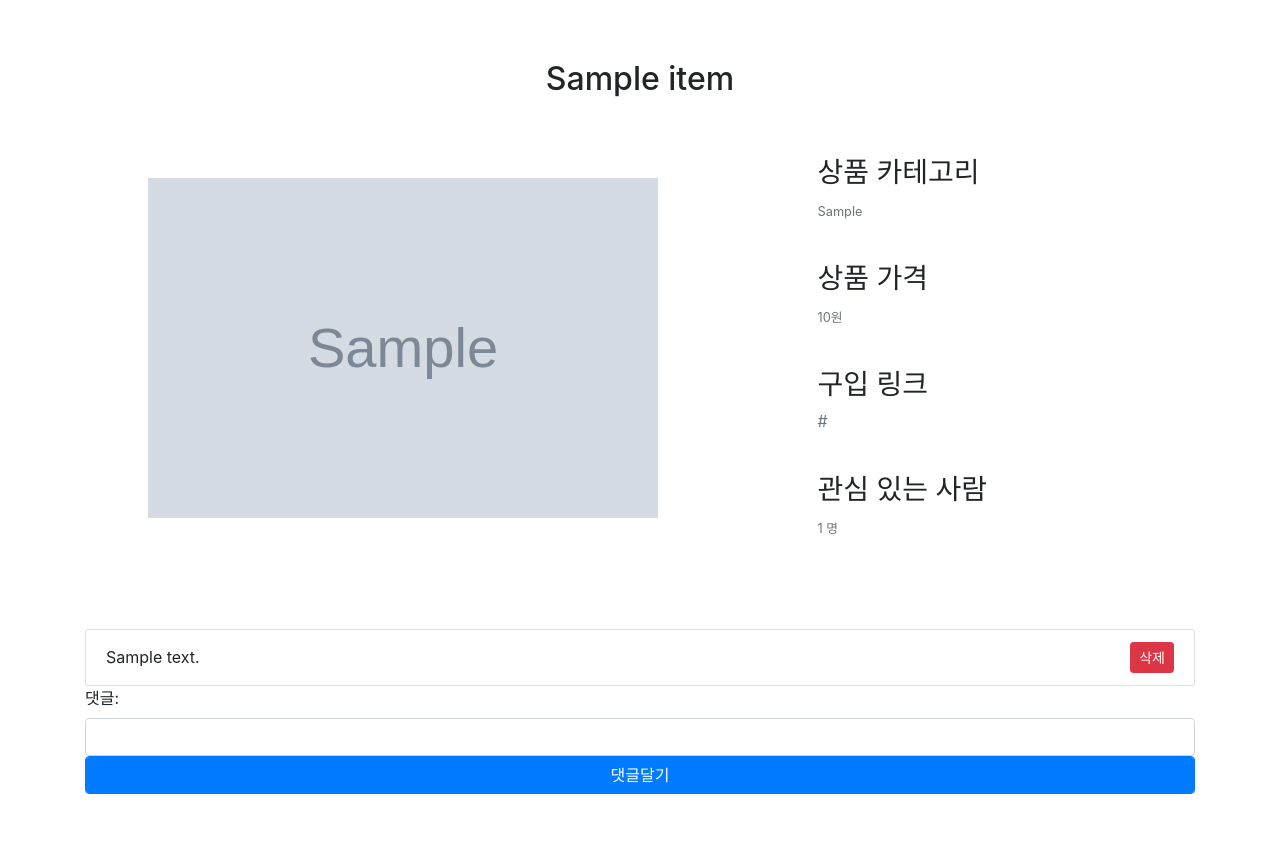
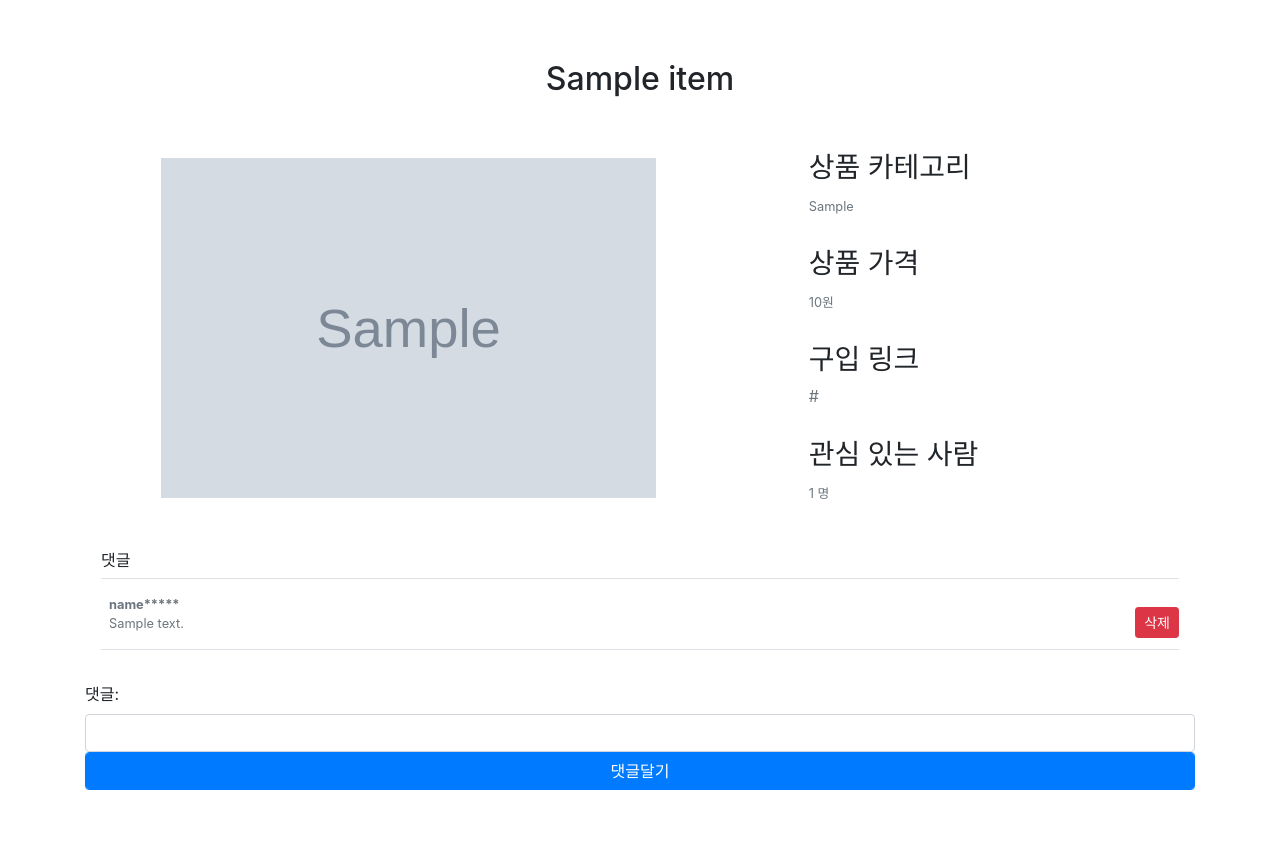
Before and after one commit to rainsound-k/Zirmi-Project, a Django app: page /items/public/1/ in a window 1280 px wide. Shown: the part 56-916 px from the top of the page. Before the commit the page ends 850 px from the top, so only its background shows below. Run offline with Django 3.2, Linux system fonts and the light colour scheme; a user stored in the database is signed in; tables that the repository leaves empty hold one stand-in row (values such as "Sample post"); grey boxes marked "Sample" are stand-in pictures; style sheets or scripts are compiled from the project's sources; parts of the project's set-up code (start-up, migrations or seed data) failed here and were passed over; some libraries are stand-ins or nearby versions.

Commit message:
comment css 적용

```diff
--- /dev/null
+++ b/app/items/templatetags/id_from_email_tag.py
@@ -0,0 +1,15 @@
+from django import template
+
+register = template.Library()
+
+
+@register.filter()
+def id_from_email(user):
+    # rainsound128@gmail.com의 형식을 rain***** 형식으로 변경
+    email = user.email
+    id = email.split('@')[0]
+    if len(id) < 4:
+        private_id = id[:2] + '*' * 5
+    else:
+        private_id = id[:4] + '*' * 5
+    return private_id
--- a/app/static/css/custom_bootstrap.css
+++ b/app/static/css/custom_bootstrap.css
@@ -1,5 +1,9 @@
 img.card-img-top {
   height: 225px;
+}
+
+.row {
+  margin: 0;
 }
 
 .item-name {
@@ -7,10 +11,10 @@ img.card-img-top {
 }
 
 .item-detail {
-  padding: 20px;
+  padding: 15px;
 }
 
-.item-detail-container {
+.container {
   margin-bottom: 70px;
 }
 
@@ -18,3 +22,16 @@ img.card-img-top {
   width: 100%;
   max-height: 340px;
 }
+
+.comment-container {
+  padding: 15px;
+}
+
+p.media-body {
+  word-break: break-word;
+  padding-right: 5px;
+}
+
+.comment-delete-btn {
+  margin: 0;
+}
--- a/app/static/scss/custom_bootstrap.scss
+++ b/app/static/scss/custom_bootstrap.scss
@@ -1,16 +1,29 @@
 img.card-img-top {
   height: 225px;
+}
+.row {
+  margin: 0;
 }
 .item-name {
   padding: 30px;
 }
 .item-detail {
-  padding: 20px;
+  padding: 15px;
 }
-.item-detail-container {
+.container {
   margin-bottom: 70px;
 }
 .detail-img {
   width: 100%;
   max-height: 340px;
 }
+.comment-container {
+  padding: 15px;
+}
+p.media-body {
+  word-break: break-word;
+  padding-right: 5px;
+}
+.comment-delete-btn {
+  margin: 0;
+}
--- a/app/templates/items/public_item_detail.html
+++ b/app/templates/items/public_item_detail.html
@@ -1,4 +1,5 @@
 {% extends 'base.html' %}
+{% load id_from_email_tag %}
 {% load humanize %}
 {% load widget_tweaks %}
 {% block content %}
@@ -6,15 +7,15 @@
 <div class="container">
   <div class="item-detail-container">
     <div class="row align-items-center">
-      <h2 class="col-sm-12 text-center item-name">{{ item.name }}</h2>
+      <h2 class="col-lg-12 text-center item-name">{{ item.name }}</h2>
     </div>
     <div class="row justify-content-around align-items-center">
-      <div class="col-sm-6 order-sm-1">
+      <div class="col-lg-6 order-lg-1">
         <div class="mb3">
           <img class="col-12 rounded detail-img" src="{% if item.img %}{{ item.img.url }}{% else %}https://www.publicdomainpictures.net/pictures/250000/velka/shopping-1515702542IGF.jpg{% endif %}" alt="item-image">
         </div>
       </div>
-      <div class="col-sm-4 order-sm-2">
+      <div class="col-lg-4 order-lg-2">
         <div class="item-detail">
           <h3>상품 카테고리</h3>
           <small class="text-muted">{% if item.category %}{{ item.category }}{% else %} {% endif %}</small>
@@ -35,22 +36,29 @@
     </div>
   </div>
 
-  <div class="comment-container">
-    <ul class="list-group">
-      {% for comment in item.comments.all %}
-      <li class="list-group-item d-flex justify-content-between align-items-center">
-        {{ comment.content }}
-        {% if comment.user == user %}
-        <form action="{% url 'items:comment-delete' comment_pk=comment.pk %}?next={% url 'items:public-item-detail' item_pk=item.pk %}" method="post">
+
+  <div class="my-3 p-3 bg-white rounded box-shadow">
+    <h6 class="border-bottom border-gray pb-2 mb-0">댓글</h6>
+    {% for comment in item.comments.all %}
+    <div id="item-comments-{{ comment.pk }}" class="media text-muted pt-3 border-bottom border-gray align-items-center">
+      <img data-src="holder.js/32x32?theme=thumb&bg=007bff&fg=007bff&size=1" alt="" class="mr-2 rounded">
+      <p class="media-body pb-3 mb-0 small lh-125">
+      <strong class="d-block text-gray-dark">{{ comment.user|id_from_email }}</strong>
+      {{ comment.content }}
+      </p>
+      {% if comment.user == user %}
+        <form action="{% url 'items:comment-delete' comment_pk=comment.pk %}?next={% url 'items:public-item-detail' item_pk=item.pk %}#item-comments-{{ comment.pk }}" method="post">
           {% csrf_token %}
-          <button class="btn btn-sm btn-danger">삭제</button>
+          <button class="btn btn-sm btn-danger comment-delete-btn">삭제</button>
         </form>
         {% endif %}
-      </li>
+      </div>
       {% endfor %}
-    </ul>
+    </div>
 
-    <form action="{% url 'items:comment-create' item_pk=item.pk %}?next={% url 'items:public-item-detail' item_pk=item.pk %}" method="post">
+
+
+    <form action="{% url 'items:comment-create' item_pk=item.pk %}?next={% url 'items:public-item-detail' item_pk=item.pk %}#item-comments-{{ comment.pk }}" method="post">
       {% csrf_token %}
       {{ comment_form }}
       <button class="btn btn-primary form-control">댓글달기</button>
```
Also changed, not shown: app/items/templatetags/__init__.py (added).
